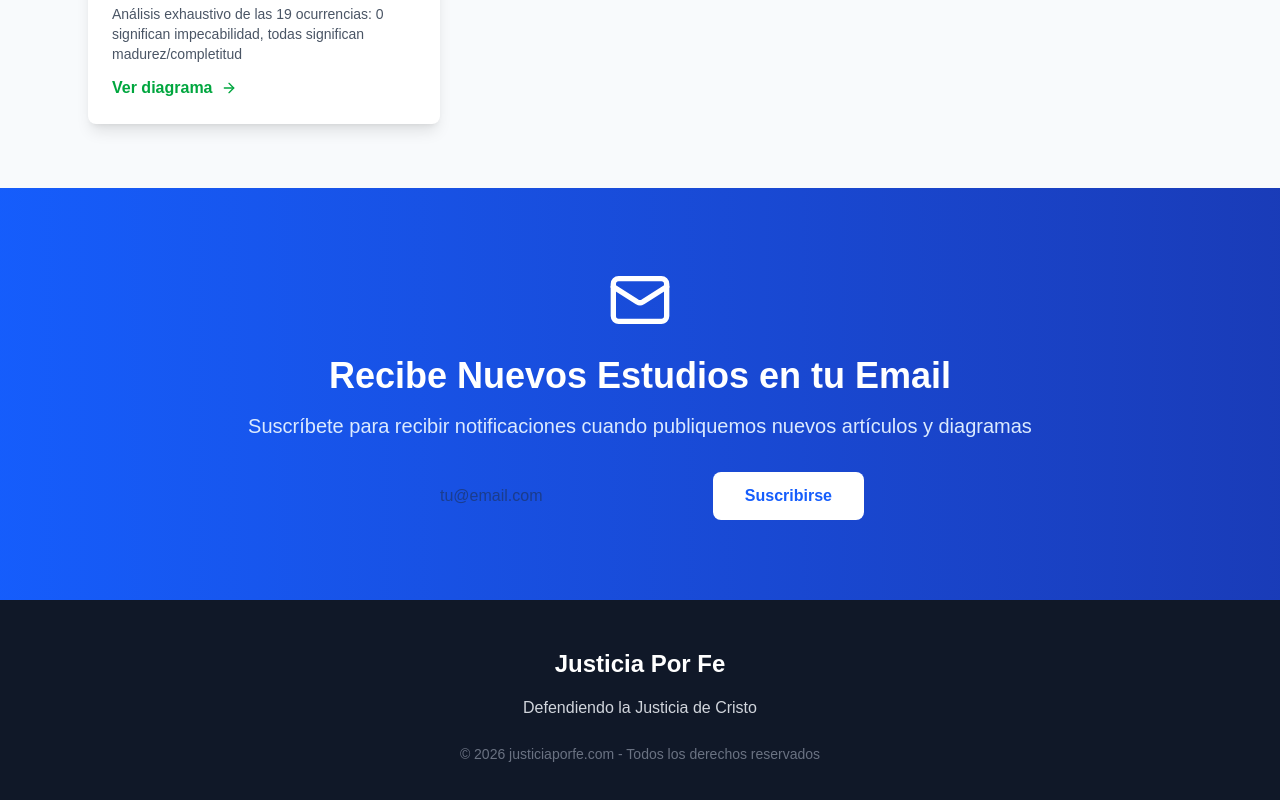
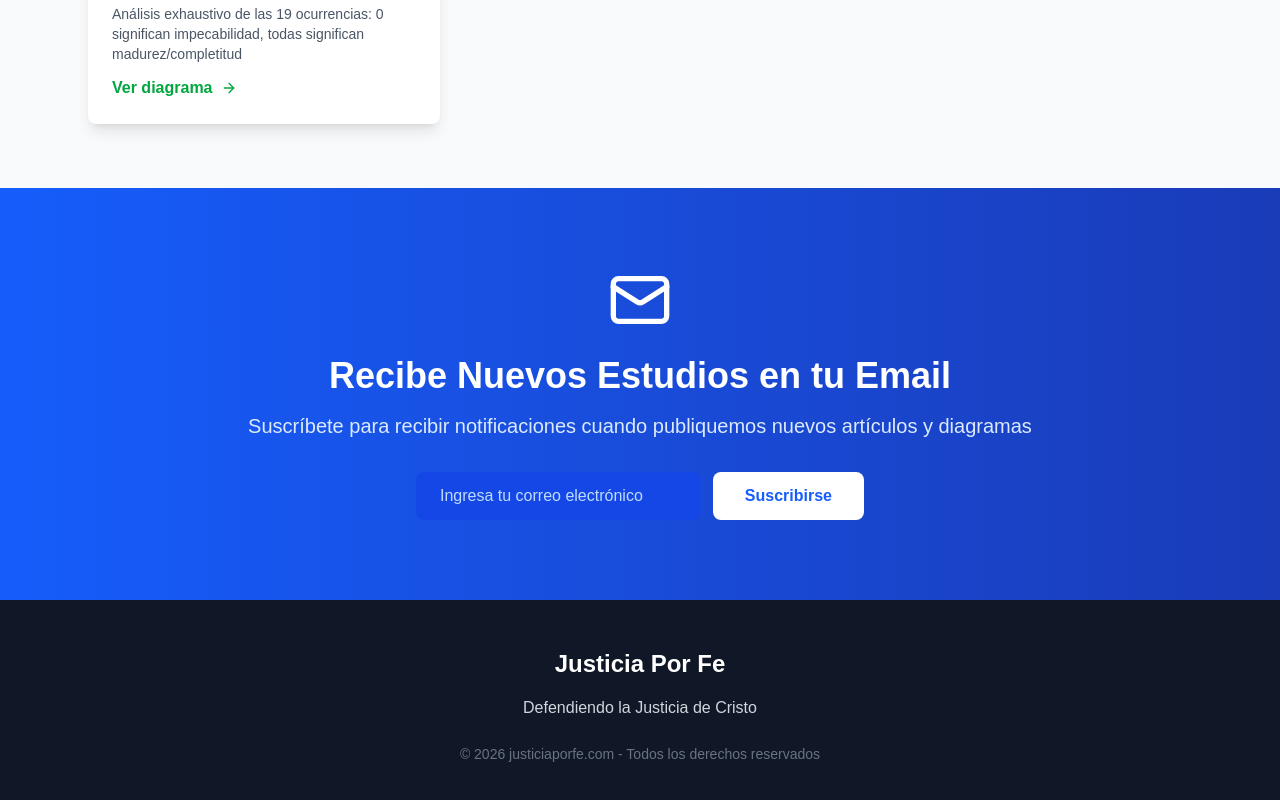
Before and after one commit to fakerabbit/justiciaporfe-website, a Next.js app: page / in a window 1280 px wide. Shown: the part 2980-3780 px from the top of the page. Built offline with nearby package versions, Linux system fonts and the light colour scheme.

Commit message:
Added subscribe component

```diff
--- /dev/null
+++ b/app/components/subscribe-section.js
@@ -0,0 +1,102 @@
+import React, { useState, useEffect, useRef } from 'react';
+import { Mail, CheckCircle } from 'lucide-react';
+
+const SubscribeSection = () => {
+    const [email, setEmail] = useState('');
+    const [subscribed, setSubscribed] = useState(false);
+    const [isSubmitting, setIsSubmitting] = useState(false);
+    const timeoutRef = useRef(null);
+
+    // Cleanup timeout on unmount
+    useEffect(() => {
+        return () => {
+            if (timeoutRef.current) {
+                clearTimeout(timeoutRef.current);
+            }
+        };
+    }, []);
+
+    const handleSubscribe = async () => {
+        if (!email) return;
+
+        try {
+            const CONVERTKIT_FORM_ID = process.env.NEXT_PUBLIC_CONVERTKIT_FORM_ID;
+            const CONVERTKIT_API_KEY = process.env.NEXT_PUBLIC_CONVERTKIT_API_KEY;
+
+            const response = await fetch(`https://api.convertkit.com/v3/forms/${CONVERTKIT_FORM_ID}/subscribe`, {
+            method: 'POST',
+            headers: {
+                'Content-Type': 'application/json',
+            },
+            body: JSON.stringify({
+                api_secret: CONVERTKIT_API_KEY,
+                email: email,
+            }),
+            });
+
+            if (response.ok) {
+            // Clear email first
+            setEmail('');
+            // Then update subscribed state
+            // Use callback form to ensure we're working with latest state
+            setSubscribed(true);
+            } else {
+            const data = await response.json();
+            console.error('ConvertKit error:', data);
+            alert('Hubo un error. Por favor intenta de nuevo.');
+            }
+        } catch (error) {
+            console.error('Error subscribing:', error);
+            alert('Hubo un error. Por favor intenta de nuevo.');
+        }
+    };
+
+    return (
+        <section id="subscribe" className="py-20 bg-gradient-to-r from-blue-600 to-blue-800 text-white">
+            <div className="max-w-4xl mx-auto px-6 text-center">
+                <Mail className="w-16 h-16 mx-auto mb-6" />
+                <h2 className="text-3xl md:text-4xl font-bold mb-4">
+                    Recibe Nuevos Estudios en tu Email
+                </h2>
+                <p className="text-xl text-blue-100 mb-8">
+                    Suscríbete para recibir notificaciones cuando publiquemos nuevos artículos y diagramas
+                </p>
+
+                {!subscribed ? (
+                    <div className="max-w-md mx-auto">
+                        <div className="flex flex-col sm:flex-row gap-3">
+                            <input
+                                type="email"
+                                value={email}
+                                onChange={(e) => setEmail(e.target.value)}
+                                onKeyPress={(e) => e.key === 'Enter' && handleSubscribe()}
+                                placeholder="Ingresa tu correo electrónico"
+                                className="flex-1 px-6 py-3 rounded-lg text-white bg-blue-700 placeholder-blue-200 focus:outline-none focus:ring-2 focus:ring-white focus:bg-blue-600"
+                                disabled={isSubmitting}
+                            />
+                            <button
+                                onClick={handleSubscribe}
+                                disabled={isSubmitting}
+                                className="bg-white text-blue-600 px-8 py-3 rounded-lg font-semibold hover:bg-blue-50 transition-all whitespace-nowrap disabled:opacity-50 disabled:cursor-not-allowed"
+                            >
+                                {isSubmitting ? 'Enviando...' : 'Suscribirse'}
+                            </button>
+                        </div>
+                    </div>
+                ) : (
+                    <div className="max-w-md mx-auto bg-green-500 text-white px-6 py-4 rounded-lg">
+                        <div className="flex items-center justify-center gap-3 mb-2">
+                            <CheckCircle size={24} />
+                            <span className="font-semibold">¡Gracias por suscribirte!</span>
+                        </div>
+                        <p className="text-sm text-center text-green-50">
+                            Revisa tu correo para confirmar tu suscripción
+                        </p>
+                    </div>
+                )}
+            </div>
+        </section>
+    );
+};
+
+export default SubscribeSection;
--- a/app/page.js
+++ b/app/page.js
@@ -1,9 +1,10 @@
 'use client';
 
 import React, { useState, useEffect } from 'react';
-import { BookOpen, Mail, ArrowRight, CheckCircle, Users, BarChart3, Lightbulb, Scale, Link2, Home, Menu, X } from 'lucide-react';
+import { BookOpen, ArrowRight, Users, BarChart3, Lightbulb, Scale, Link2, Home, Menu, X } from 'lucide-react';
 
 import StatsSection from './components/stats-section';
+import SubscribeSection from './components/subscribe-section';
 
 // Import diagram components
 import ComparacionMaestra from './components/diagrams/visual-comparacion-maestra';
@@ -20,8 +21,6 @@ import TeleiosComprehensive from './components/diagrams/visual-teleios-comprehen
 const JusticiaPorFeIntegrated = () => {
   const [currentPage, setCurrentPage] = useState('home');
   const [currentDiagram, setCurrentDiagram] = useState(null);
-  const [email, setEmail] = useState('');
-  const [subscribed, setSubscribed] = useState(false);
   const [scrollProgress, setScrollProgress] = useState(0);
   const [mobileMenuOpen, setMobileMenuOpen] = useState(false);
 
@@ -191,40 +190,6 @@ const JusticiaPorFeIntegrated = () => {
     window.addEventListener('scroll', handleScroll);
     return () => window.removeEventListener('scroll', handleScroll);
   }, []);
-
-  const handleSubscribe = async () => {
-    if (!email) return;
-
-    try {
-      const CONVERTKIT_FORM_ID = 'YOUR_FORM_ID';
-      const CONVERTKIT_API_KEY = 'YOUR_API_KEY';
-
-      const response = await fetch(`https://api.convertkit.com/v3/forms/${CONVERTKIT_FORM_ID}/subscribe`, {
-        method: 'POST',
-        headers: {
-          'Content-Type': 'application/json',
-        },
-        body: JSON.stringify({
-          api_key: CONVERTKIT_API_KEY,
-          email: email,
-          tags: [5678901],
-        }),
-      });
-
-      if (response.ok) {
-        setSubscribed(true);
-        setTimeout(() => {
-          setEmail('');
-          setSubscribed(false);
-        }, 5000);
-      } else {
-        alert('Hubo un error. Por favor intenta de nuevo.');
-      }
-    } catch (error) {
-      console.error('Error subscribing:', error);
-      alert('Hubo un error. Por favor intenta de nuevo.');
-    }
-  };
 
   // Navigation Component
   const Navigation = () => (
@@ -432,43 +397,7 @@ const JusticiaPorFeIntegrated = () => {
       </section>
 
       {/* Subscribe Section */}
-      <section id="subscribe" className="py-20 bg-gradient-to-r from-blue-600 to-blue-800 text-white">
-        <div className="max-w-4xl mx-auto px-6 text-center">
-          <Mail className="w-16 h-16 mx-auto mb-6" />
-          <h2 className="text-3xl md:text-4xl font-bold mb-4">
-            Recibe Nuevos Estudios en tu Email
-          </h2>
-          <p className="text-xl text-blue-100 mb-8">
-            Suscríbete para recibir notificaciones cuando publiquemos nuevos artículos y diagramas
-          </p>
-
-          {!subscribed ? (
-            <div className="max-w-md mx-auto">
-              <div className="flex flex-col sm:flex-row gap-3">
-                <input
-                  type="email"
-                  value={email}
-                  onChange={(e) => setEmail(e.target.value)}
-                  onKeyPress={(e) => e.key === 'Enter' && handleSubscribe()}
-                  placeholder="tu@email.com"
-                  className="flex-1 px-6 py-3 rounded-lg text-gray-800 focus:outline-none focus:ring-2 focus:ring-blue-300"
-                />
-                <button
-                  onClick={handleSubscribe}
-                  className="bg-white text-blue-600 px-8 py-3 rounded-lg font-semibold hover:bg-blue-50 transition-all whitespace-nowrap"
-                >
-                  Suscribirse
-                </button>
-              </div>
-            </div>
-          ) : (
-            <div className="max-w-md mx-auto bg-green-500 text-white px-6 py-4 rounded-lg flex items-center justify-center gap-3">
-              <CheckCircle size={24} />
-              <span className="font-semibold">¡Gracias por suscribirte!</span>
-            </div>
-          )}
-        </div>
-      </section>
+      <SubscribeSection />
 
       {/* Footer */}
       <footer className="bg-gray-900 text-gray-300 py-12">
```
